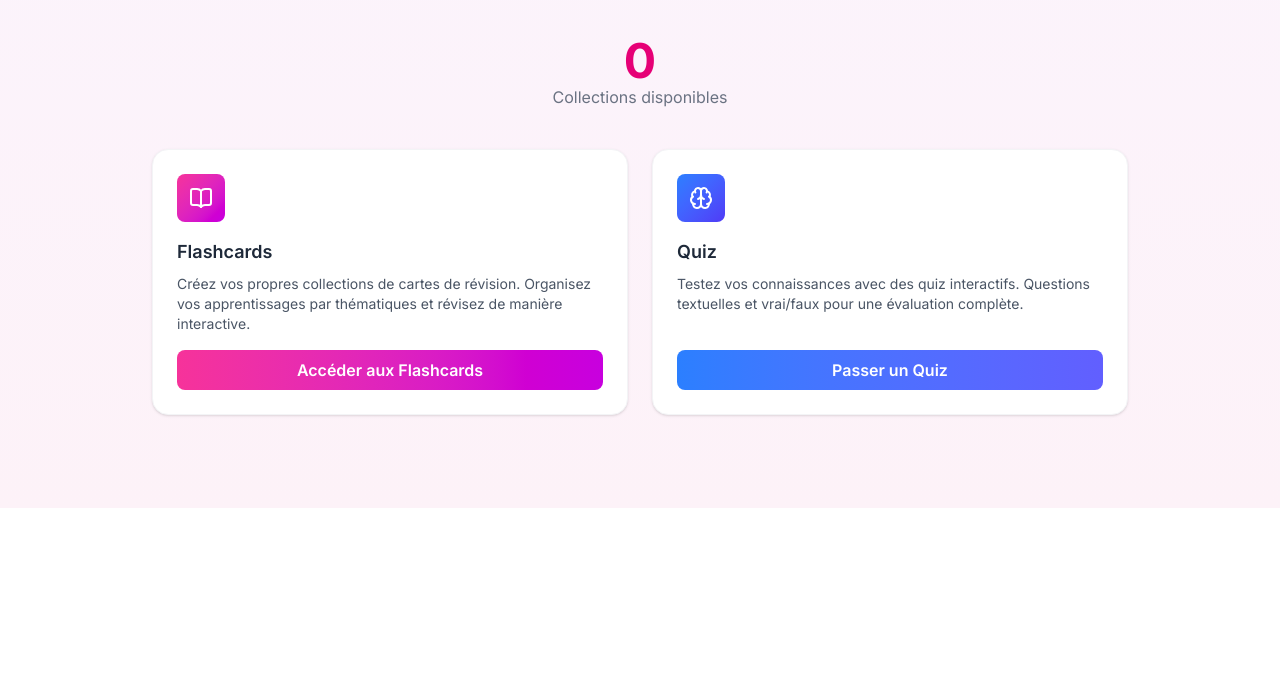
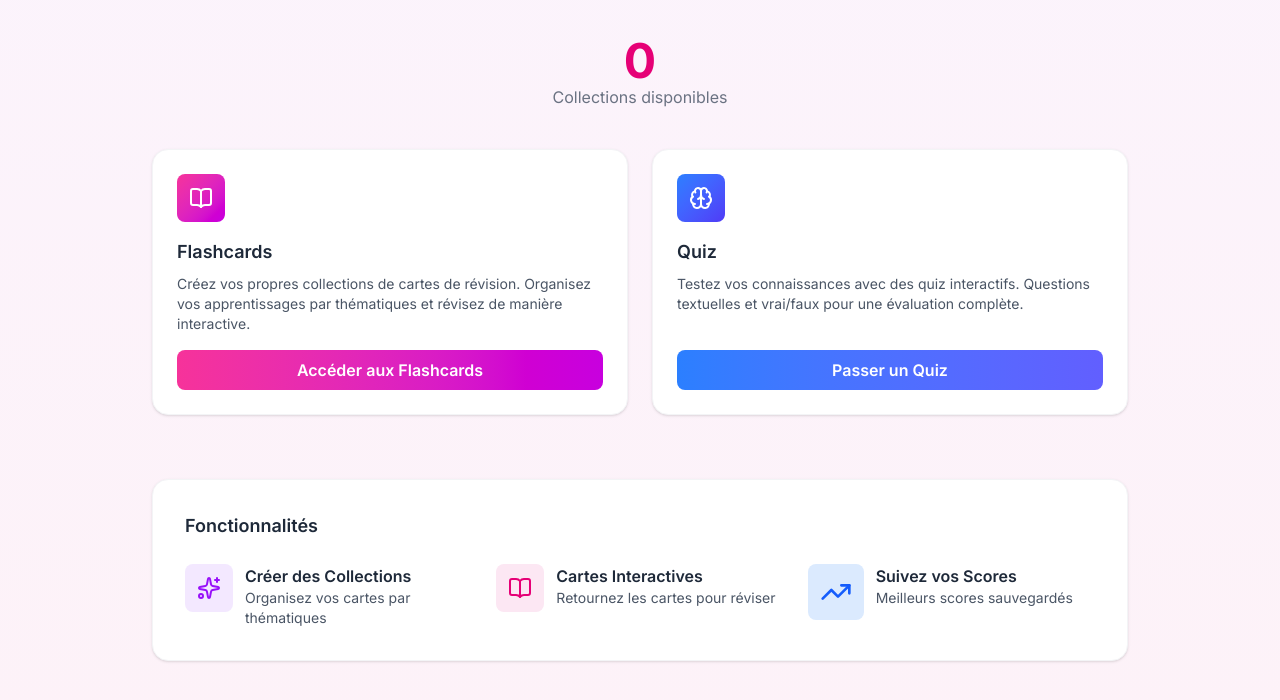
Before and after one commit to yaakoub0tair/Cards----Application-de-R-vision-Interactive, a website: page index.html in a window 1280 px wide. Shown: the part 292-992 px from the top of the page. Before the commit the page ends 800 px from the top, so only its background shows below. Drawn offline with nearby package versions, Linux system fonts and the light colour scheme.

Commit message:
add section fonctionalite

```diff
--- a/index.html
+++ b/index.html
@@ -130,7 +130,42 @@
             </div>
         </div>
 
+        <!--  Fonctionnalités -->
+        <div class="mt-16 bg-white border border-gray-100 shadow-sm rounded-2xl p-8">
+            <h4 class="text-lg font-semibold text-gray-800 mb-6 text-left">Fonctionnalités</h4>
 
+            <div class="grid sm:grid-cols-3 gap-6 text-left">
+                <div class="flex items-start gap-3">
+                    <div class="bg-purple-100 text-purple-600 p-3 rounded-lg">
+                        <i data-lucide="sparkles" class="w-6 h-6"></i>
+                    </div>
+                    <div>
+                        <p class="font-semibold text-gray-800">Créer des Collections</p>
+                        <p class="text-gray-600 text-sm">Organisez vos cartes par thématiques</p>
+                    </div>
+                </div>
+
+                <div class="flex items-start gap-3">
+                    <div class="bg-pink-100 text-pink-600 p-3 rounded-lg">
+                        <i data-lucide="book-open" class="w-6 h-6"></i>
+                    </div>
+                    <div>
+                        <p class="font-semibold text-gray-800">Cartes Interactives</p>
+                        <p class="text-gray-600 text-sm">Retournez les cartes pour réviser</p>
+                    </div>
+                </div>
+
+                <div class="flex items-start gap-3">
+                    <div class="bg-blue-100 text-blue-600 p-3 rounded-lg">
+                        <i data-lucide="trending-up" class="w-8 h-8"></i>
+                    </div>
+                    <div>
+                        <p class="font-semibold text-gray-800">Suivez vos Scores</p>
+                        <p class="text-gray-600 text-sm">Meilleurs scores sauvegardés</p>
+                    </div>
+                </div>
+            </div>
+        </div>
     </main>
 
 
```
